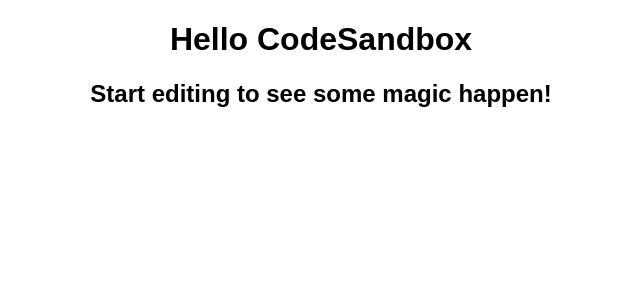
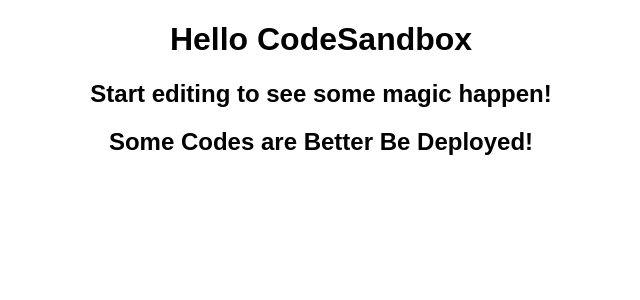
Before and after one commit to zwelinux/sandboxgithub, a React (Create React App) app: page / in a window 1280 px wide. Shown: the top 300 px of the page, without its empty margins (319-959 px from the left). Built offline with nearby package versions, Linux system fonts and the light colour scheme.

Commit message:
Update App.js

```diff
--- a/src/App.js
+++ b/src/App.js
@@ -5,6 +5,7 @@
     <div className="App">
       <h1>Hello CodeSandbox</h1>
       <h2>Start editing to see some magic happen!</h2>
+      <h2>Some Codes are Better Be Deployed!</h2>
     </div>
   );
 }
```
